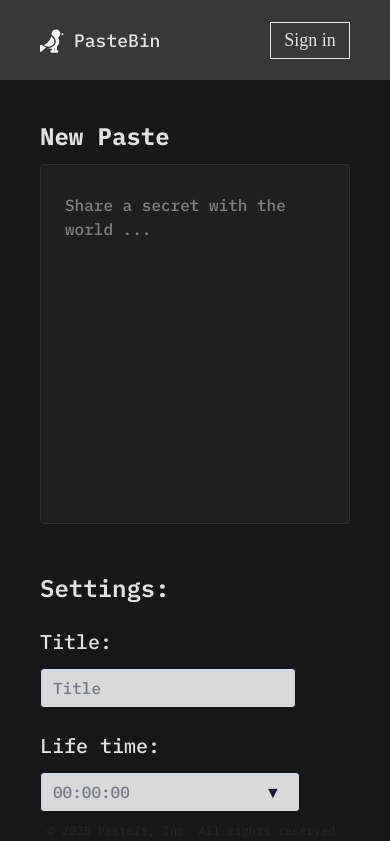
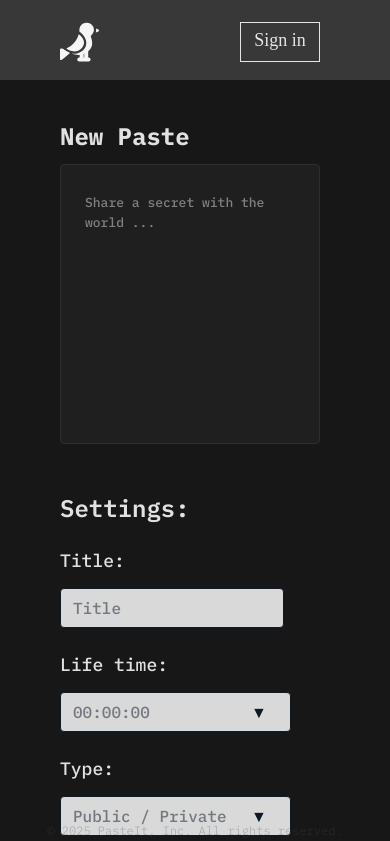
Before and after one commit to Sk9l9tik/pastebin, a React (Vite) app in the folder pastebin-front-end/: page / in a window 390 px wide. Shown: the top 841 px of the page. Built offline with nearby package versions, Linux system fonts and the light colour scheme.

Commit message:
front-end: full adaptive

```diff
--- a/pastebin-front-end/src/components/custom_components/Dropdown.tsx
+++ b/pastebin-front-end/src/components/custom_components/Dropdown.tsx
@@ -115,7 +115,7 @@
     };
 
     return (
-      <div className="relative w-100 max-md:w-70" ref={dropdownRef}>
+      <div className="relative w-100 max-md:w-70 max-sm:w-50" ref={dropdownRef}>
         <div className="flex justify-between">
           <div className="bg-[#D9D9D9] w-64 h-10 text-gray-900 pl-3 pr-3 border rounded-sm flex justify-between items-center max-md:w-70 max-sm:w-65">
             <input
@@ -136,7 +136,7 @@
                 e.preventDefault();
                 setIsDropdownOpen(!isDropdownOpen);
               }}
-              className="max-md:absolute max-md:pl-35 w-8 h-full flex items-center justify-center hover:bg-gray-300 max-md:w-75">
+              className="max-md:absolute max-md:pl-35 sm:w-8 h-full flex items-center justify-center hover:bg-gray-300 max-md:w-75 max-sm:w-full max-sm:ml-4 ">
               {isDropdownOpen ? '▲' : '▼'}
             </button>
           </div>
--- a/pastebin-front-end/src/components/custom_components/Header.tsx
+++ b/pastebin-front-end/src/components/custom_components/Header.tsx
@@ -8,8 +8,8 @@ export function Header({onAccount = false, className = ''}){
     <div className='bg-[#383838] h-20 w-full'>
         <div className={twMerge("flex justify-between mx-60 pt-5.5", className)}>
           <Link to="/" className='flex justify-between items-center'>
-            <img className="logo mr-2.5 max-sm:size-6" src={birdLogo} alt='Pastebin logo' />
-            <p className="font-[IBM_Plex_Mono] font-medium max-md:text-2xl text-xl max-sm:text-[18px]">PasteBin</p>
+            <img className="logo mr-2.5 max-sm:size-10" src={birdLogo} alt='Pastebin logo' />
+            <p className="font-[IBM_Plex_Mono] font-medium max-md:text-2xl text-xl max-sm:text-[18px] max-sm:hidden block">PasteBin</p>
           </Link>
           <div className='flex justify-start gap-5'>
             <Link to="/about" className="font-[Manjari] font-normal text-[18px] max-md:text-[15px] pt-1.5 max-md:pt-2 hover:text-blue-300 sm:block hidden">ABOUT</Link>
--- a/pastebin-front-end/src/components/pages/About.tsx
+++ b/pastebin-front-end/src/components/pages/About.tsx
@@ -7,15 +7,15 @@ export function About() {
         <Header className='mx-50 max-lg:mx-30 max-md:mx-15 max-xl:40 max-sm:mx-10'/>
         <div className='mx-50 max-lg:mx-30 max-md:mx-15 max-xl:40 max-sm:mx-10'>
             <div className="AboutPastebin  pt-10">
-                <p className="font-[IBM_Plex_Mono] font-bold text-3xl mb-3">About PasteBin:</p>
+                <p className="font-[IBM_Plex_Mono] font-bold text-3xl mb-3 max-sm:text-[18px]">About PasteBin:</p>
                 <div className={"pt-7 pb-7 pl-6 pr-6 w-full min-h-100 bg-[#1F1F1F] outline-none border-[#2E2E2E] border rounded-sm overflow-hidden resize-none field-sizing-content"}>
                     <div>
-                        <p className="font-[IBM_Plex_Mono] font-semibold text-2xl max-md:text-xl max-md:fond-bold">What is Pastebin all about?</p>
-                        <p className="font-[IBM_Plex_Mono] font-light text-[18px] max-md:text[13px] max-sm:[10px] pt-2.5">Pastebin is a website where you can store any text online for easy sharing. The website is mainly used by programmers to store pieces of sources code or configuration information, but anyone is more than welcome to paste any type of text. The idea behind the site is to make it more convenient for people to share large amounts of text online</p>
+                        <p className="font-[IBM_Plex_Mono] font-semibold text-2xl max-md:text-xl max-md:fond-bold max-sm:text-[14px]">What is Pastebin all about?</p>
+                        <p className="font-[IBM_Plex_Mono] font-light text-[18px] max-md:text[16px] max-sm:text-[8px] pt-2.5">Pastebin is a website where you can store any text online for easy sharing. The website is mainly used by programmers to store pieces of sources code or configuration information, but anyone is more than welcome to paste any type of text. The idea behind the site is to make it more convenient for people to share large amounts of text online</p>
                     </div>
                     <div className="pt-11">
-                        <p className="font-[IBM_Plex_Mono] font-semibold text-2xl max-md:text-xl max-md:fond-bold">What is My Pastebin?</p>
-                        <p className="font-[IBM_Plex_Mono] font-light text-[18px] max-md:text[15px] max-sm:[13px] pt-2.5">When you create an account you get your own Pastebin. This means you can now store pastes and have full control over them at any point in the future. Having your own Pastebin is also great for sharing your pastes with others. Your Pastebin is both public and private at the same time. Your public pastes are visible to everybody while the private ones are only visible to you.</p>
+                        <p className="font-[IBM_Plex_Mono] font-semibold text-2xl max-md:text-xl max-md:fond-bold max-sm:text-[14px]">What is My Pastebin?</p>
+                        <p className="font-[IBM_Plex_Mono] font-light text-[18px] max-md:text[16px] max-sm:text-[10px] pt-2.5">When you create an account you get your own Pastebin. This means you can now store pastes and have full control over them at any point in the future. Having your own Pastebin is also great for sharing your pastes with others. Your Pastebin is both public and private at the same time. Your public pastes are visible to everybody while the private ones are only visible to you.</p>
                     </div>
                 </div>
             </div>
--- a/pastebin-front-end/src/components/pages/Home.tsx
+++ b/pastebin-front-end/src/components/pages/Home.tsx
@@ -48,13 +48,13 @@ export function Home() {
 
   return (
     <div className="body w-full">
-      <Header className="mx-50 max-lg:mx-30 max-md:mx-15 max-xl:40 max-sm:mx-10" />
-      <div className="mx-50 max-lg:mx-30 max-md:mx-15 max-xl:40 max-sm:mx-10">
+      <Header className="mx-50 max-lg:mx-30 max-md:mx-15 max-xl:40 max-sm:w-8/12" />
+      <div className="mx-50 max-lg:mx-30 max-md:mx-15 max-xl:40 max-sm:w-8/12">
         {/* Секция для нового паста */}
         <div className="NewPaste pt-10">
           <p className="font-bold text-2xl mb-3 font-[IBM_Plex_Mono]">New Paste</p>
           <textarea
-            className="font-[IBM_Plex_Mono] font-medium py-7 px-6 w-full min-h-90 bg-[#1F1F1F] outline-none border-[#2E2E2E] border rounded-sm overflow-hidden resize-none field-sizing-content"
+            className="font-[IBM_Plex_Mono] font-medium py-7 px-6 w-full max-sm:min-h-70 max-sm:text-[13px] md:min-h-90 bg-[#1F1F1F] outline-none border-[#2E2E2E] border rounded-sm overflow-hidden resize-none field-sizing-content"
             placeholder="Share a secret with the world ..."
             value={pasteContent}
             onChange={(e) => setPasteContent(e.target.value)}
@@ -62,14 +62,14 @@ export function Home() {
         </div>
 
         {/* Секция настроек */}
-        <div className="PasteSettings w-full max-md:inline-flex max-md:flex-col">
+        <div className="PasteSettings w-full max-md:inline-flex max-md:flex-col max-sm:w-9/12">
           <p className="font-[IBM_Plex_Mono] font-semibold text-2xl pt-10.5">Settings:</p>
 
           {/* Поле для заголовка */}
-          <div className="flex justify-between md:items-center w-100 h-12 mt-2 max-md:mt-6 max-md:flex-col max-md:h-20 max-sm:w-65">
-            <p className="font-[IBM_Plex_Mono] font-medium text-xl w-fit max-md:w-50">Title:</p>
+          <div className="flex justify-between md:items-center w-100 h-12 mt-2 max-md:mt-6 max-md:flex-col max-md:h-20 max-sm:w-max">
+            <p className="font-[IBM_Plex_Mono] font-medium text-xl w-fit max-md:w-50 max-sm:text-[18px]">Title:</p>
             <input
-              className="font-[IBM_Plex_Mono] font-medium bg-[#D9D9D9] w-64 h-10 outline-none text-gray-900 px-3 border rounded-sm"
+              className="font-[IBM_Plex_Mono] font-medium bg-[#D9D9D9] w-64 h-10 outline-none text-gray-900 px-3 border rounded-sm max-sm:w-56"
               placeholder="Title"
               value={title}
               onChange={(e) => setTitle(e.target.value)}
@@ -77,8 +77,8 @@ export function Home() {
           </div>
 
           {/* Выпадающий список для времени жизни */}
-          <div className="flex justify-between md:items-center w-136 h-12 mt-2 max-md:mt-6 max-md:flex-col max-md:h-20 max-md:w-fit">
-            <p className="font-[IBM_Plex_Mono] font-medium text-xl w-fit">Life time:</p>
+          <div className="flex justify-between md:items-center w-136 h-12 mt-2 max-md:mt-6 max-md:flex-col max-md:h-20 max-md:w-fit max-sm:w-max">
+            <p className="font-[IBM_Plex_Mono] font-medium text-xl w-fit max-sm:text-[18px]">Life time:</p>
             <InputWithDropdown
               options={LIFE_TIMES}
               placeHolder="00:00:00"
@@ -87,8 +87,8 @@ export function Home() {
           </div>
 
           {/* Выпадающий список для типа доступа */}
-          <div className="flex justify-between md:items-center w-136 h-12 mt-2 max-md:mt-6 max-md:flex-col max-md:h-20 max-md:w-fit">
-            <p className="font-[IBM_Plex_Mono] font-medium text-xl w-fit">Type:</p>
+          <div className="flex justify-between md:items-center w-136 h-12 mt-2 max-md:mt-6 max-md:flex-col max-md:h-20 max-md:w-fit max-sm:w-max">
+            <p className="font-[IBM_Plex_Mono] font-medium text-xl w-fit max-sm:text-[18px]">Type:</p>
             <InputWithDropdown
               options={ACCESS}
               placeHolder="Public / Private"
@@ -101,10 +101,10 @@ export function Home() {
         {/* Кнопка отправки */}
         <button
           onClick={handleSend}
-          className="group btn font-[IBM_Plex_Mono] font-semibold Send w-64 h-12.5 bg-[#EDA200] mt-10 mb-10 rounded-sm text-black text-[19px] transform-view duration-300 ease-in-out hover:scale-102"
+          className="group btn font-[IBM_Plex_Mono] font-semibold Send w-64 h-12.5 bg-[#EDA200] mt-10 mb-10 rounded-sm text-black text-[19px] max-sm:text-[17px] transform-view duration-300 ease-in-out hover:scale-102 max-sm:w-56"
           type="submit"
         >
-          <span className="pl-2 group-hover:pl-0 duration-200 erase-in-out">{BTN_TEXT}</span>
+          <span className="pl-2 group-hover:pl-0 duration-200 erase-in-out ">{BTN_TEXT}</span>
           <span className="invisible group-hover:visible group-hover:ml-2 duration-200 erase-in-out">
             {ARROW}
           </span>
```
